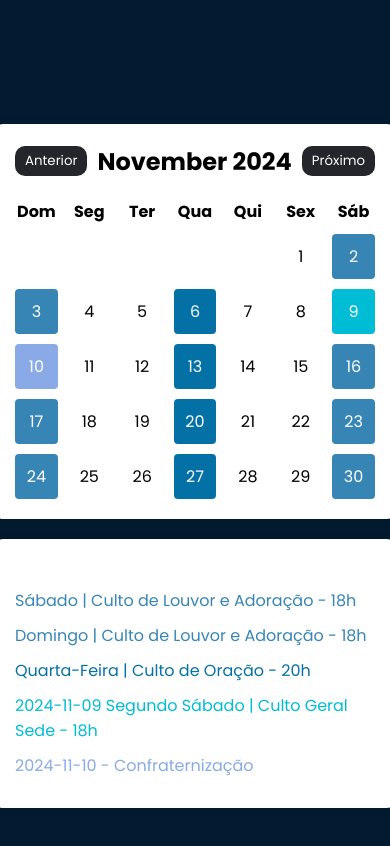
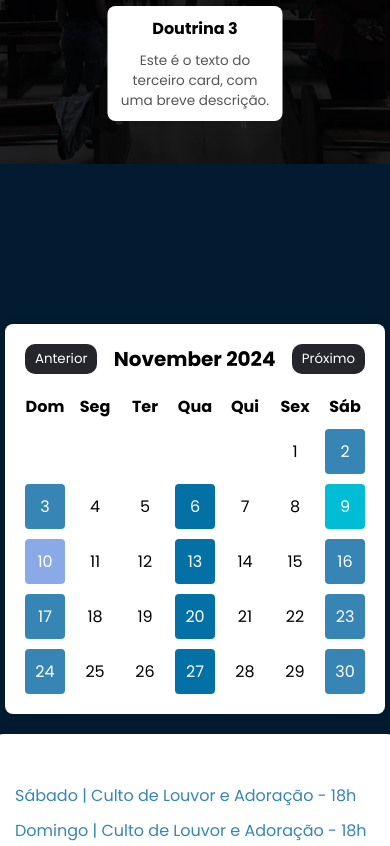
Before and after one commit to IgorOdSilva/landing-page-igreja, a plain HTML site: page index.html in a window 390 px wide. Shown: the part 880-1726 px from the top of the page. Drawn offline with nearby package versions, Linux system fonts and the light colour scheme.

Commit message:
CORREÇÕES RESPONSIVIDADE

```diff
--- a/css/calendar.css
+++ b/css/calendar.css
@@ -79,5 +79,14 @@
   @media(max-width: 928px) {
     .container-calendar {
         flex-direction: column;
+        align-items: center;
+    }
+
+    .calendar {
+      width: 380px;
+    }
+
+    .header-calendar h2 {
+      font-size: 20px;
     }
   }
--- a/css/sobre.css
+++ b/css/sobre.css
@@ -65,7 +65,7 @@
   /* Responsividade para celulares */
   @media (max-width: 480px) {
     .image-section {
-      height: 300px; /* reduz a altura da imagem para telas menores */
+      height: 500px; /* reduz a altura da imagem para telas menores */
     }
 
     .card-container {
```
